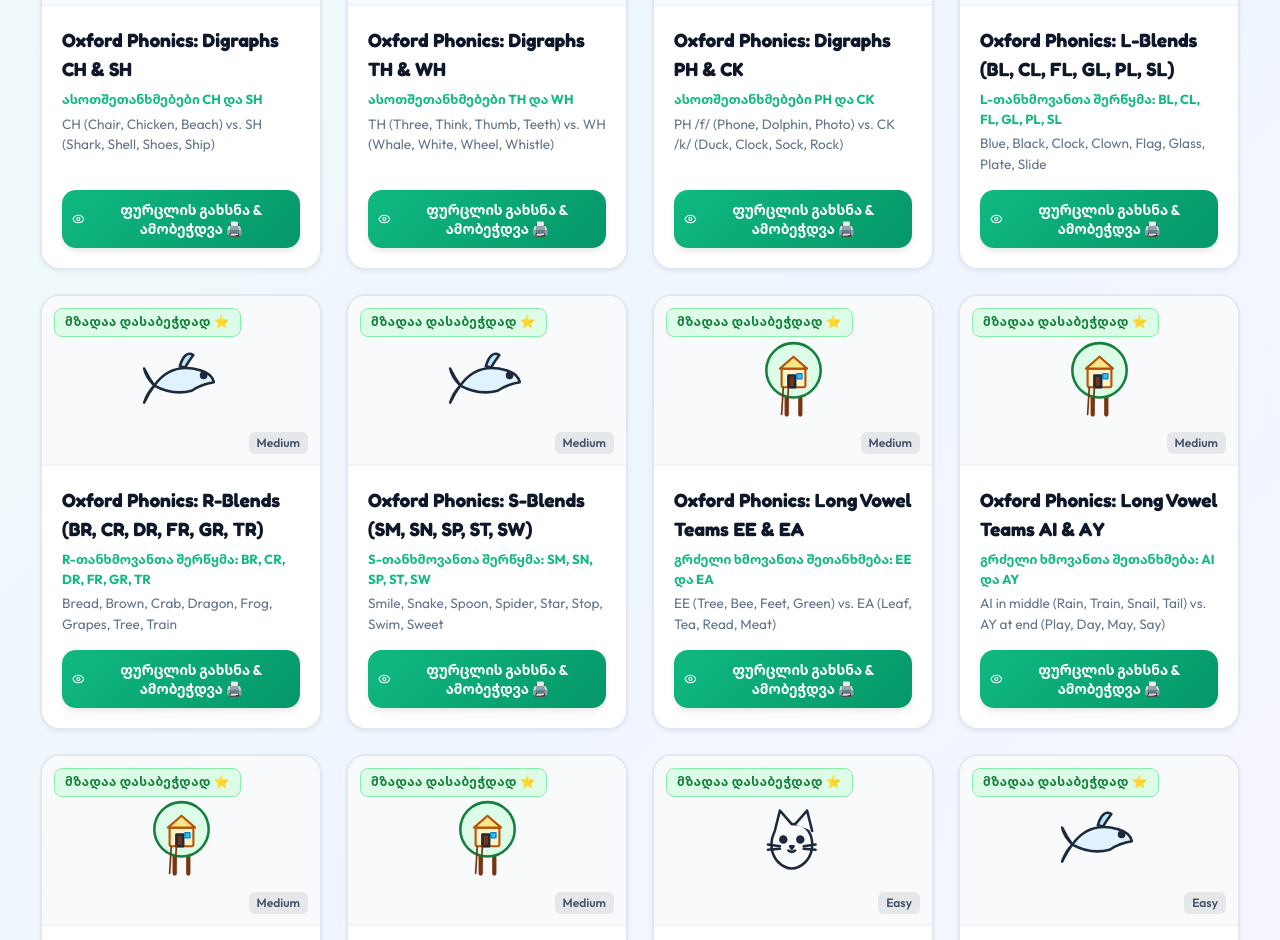
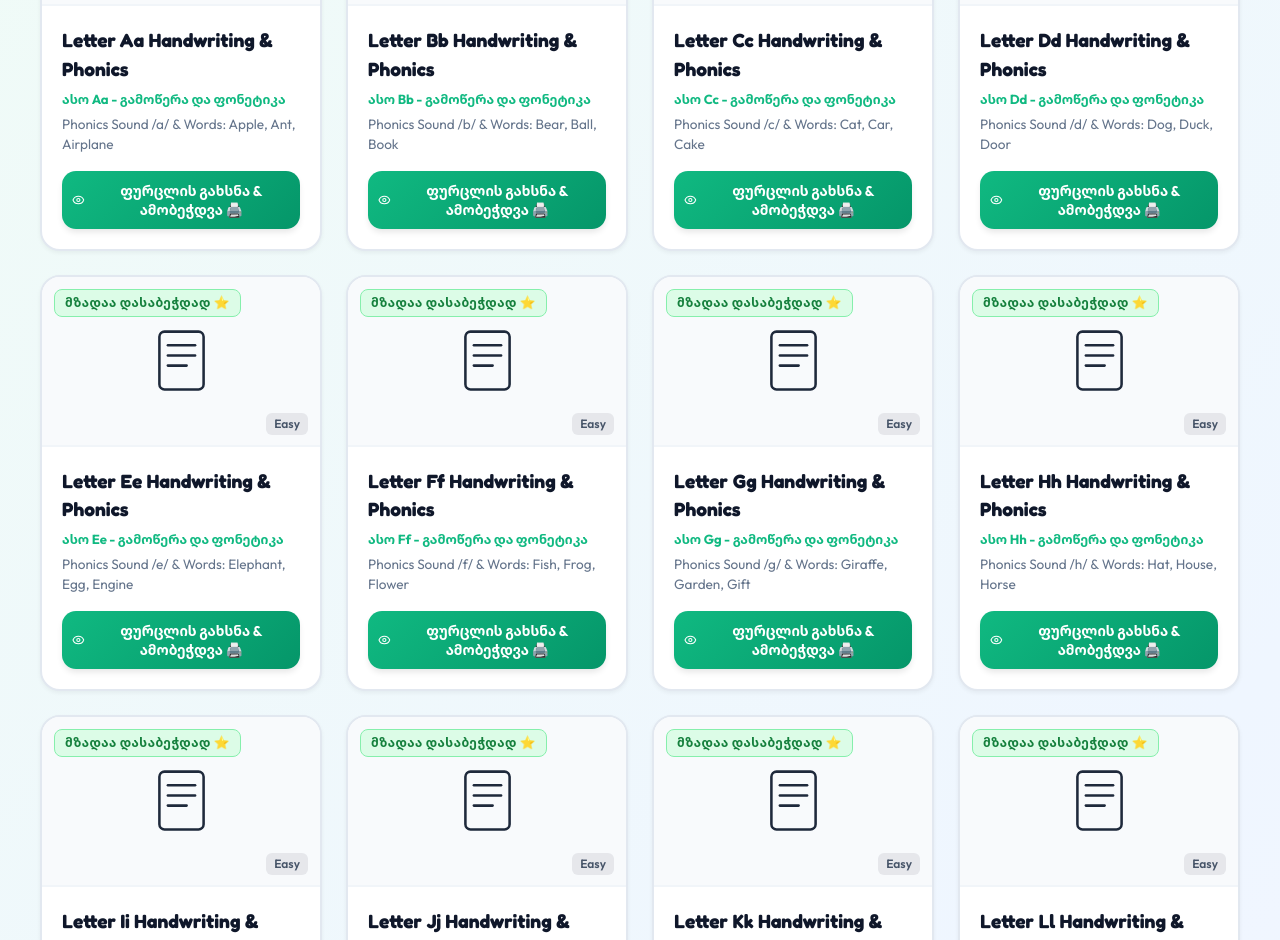
Before and after one commit to SophieMaruashvili/junior-english-worksheets, a React (Vite) app: page / in a window 1280 px wide. Shown: the part 920-1860 px from the top of the page. Built offline with nearby package versions, Linux system fonts and the light colour scheme.

Commit message:
feat(branding): remove external brand mentions, set 1st grade default, and refine clean 4-grade separation

```diff
--- a/src/App.tsx
+++ b/src/App.tsx
@@ -11,7 +11,7 @@
 
 export const App: React.FC = () => {
   const [lang, setLang] = useState<Language>('ka');
-  const [selectedGrade, setSelectedGrade] = useState<GradeLevel>(2);
+  const [selectedGrade, setSelectedGrade] = useState<GradeLevel>(1);
   const [selectedCategory, setSelectedCategory] = useState<SubjectCategory>('all');
   const [selectedWorksheet, setSelectedWorksheet] = useState<WorksheetData | null>(null);
   const [isShareModalOpen, setIsShareModalOpen] = useState(false);
@@ -44,13 +44,13 @@
       <HeroBanner
         lang={lang}
         onExploreFree={() => {
-          setSelectedGrade(2);
+          setSelectedGrade(1);
           setSelectedCategory('all');
           window.scrollTo({ top: 380, behavior: 'smooth' });
         }}
       />
 
-      {/* Grade Selector & Topic Pills */}
+      {/* 4 Grade Level Cards & Topic Filter Pills */}
       <GradeSelector
         selectedGrade={selectedGrade}
         onSelectGrade={(grade) => {
--- a/src/data/oxfordPhonicsWorksheets.ts
+++ b/src/data/oxfordPhonicsWorksheets.ts
@@ -3,36 +3,36 @@
 export const oxfordPhonicsWorksheets: WorksheetData[] = [
   // 1. CH & SH Digraphs
   {
-    id: 'g2_oxford_ch_sh',
+    id: 'g2_letter_combo_ch_sh',
     grade: 2,
     category: 'phonics',
     isFree: true,
-    titleEn: 'Oxford Phonics: Digraphs CH & SH',
+    titleEn: 'Letter Combinations: CH & SH',
     titleKa: 'ასოთშეთანხმებები CH და SH',
     topicEn: 'CH (Chair, Chicken, Beach) vs. SH (Shark, Shell, Shoes, Ship)',
     topicKa: 'CH და SH ბგერები და სიტყვები',
     difficulty: 'Easy',
-    instructionsEn: 'Look at the pictures, complete the words with "ch" or "sh", and copy the words.',
+    instructionsEn: 'Complete the words with "ch" or "sh" and copy the words on the lines.',
     instructionsKa: 'შეავსე სიტყვები "ch" ან "sh"-ით და გადაწერე ხაზზე.',
     icon: 'shark',
     previewArt: 'shark',
     sections: [
       {
-        headingEn: 'Section A: The "CH" Digraph (/tʃ/ sound)',
+        headingEn: 'Section A: The "CH" Sound (/tʃ/)',
         headingKa: 'ჯგუფი A: „CH“ სიტყვები',
         items: [
           { prompt: '1. ___ A I R ➔ chair (sit on it)', trace: 'chair', line: 'c h a i r' },
           { prompt: '2. ___ I C K E N ➔ chicken (farm bird)', trace: 'chicken', line: 'c h i c k e n' },
           { prompt: '3. ___ E E S E ➔ cheese (yellow dairy)', trace: 'cheese', line: 'c h e e s e' },
-          { prompt: '4. B E A ___ ➔ beach (sandy ocean coast)', trace: 'beach', line: 'b e a c h' }
+          { prompt: '4. B E A ___ ➔ beach (sandy coast)', trace: 'beach', line: 'b e a c h' }
         ]
       },
       {
-        headingEn: 'Section B: The "SH" Digraph (/ʃ/ sound)',
+        headingEn: 'Section B: The "SH" Sound (/ʃ/)',
         headingKa: 'ჯგუფი B: „SH“ სიტყვები',
         items: [
           { prompt: '5. ___ A R K ➔ shark (ocean hunter)', trace: 'shark', line: 's h a r k' },
-          { prompt: '6. ___ E L L ➔ shell (seashell on sand)', trace: 'shell', line: 's h e l l' },
+          { prompt: '6. ___ E L L ➔ shell (seashell on beach)', trace: 'shell', line: 's h e l l' },
           { prompt: '7. ___ O E S ➔ shoes (wear on feet)', trace: 'shoes', line: 's h o e s' },
           { prompt: '8. ___ I P ➔ ship (sails on water)', trace: 'ship', line: 's h i p' }
         ]
@@ -43,11 +43,11 @@
 
   // 2. TH & WH Digraphs
   {
-    id: 'g2_oxford_th_wh',
+    id: 'g2_letter_combo_th_wh',
     grade: 2,
     category: 'phonics',
     isFree: true,
-    titleEn: 'Oxford Phonics: Digraphs TH & WH',
+    titleEn: 'Letter Combinations: TH & WH',
     titleKa: 'ასოთშეთანხმებები TH და WH',
     topicEn: 'TH (Three, Think, Thumb, Teeth) vs. WH (Whale, White, Wheel, Whistle)',
     topicKa: 'TH და WH ბგერები და სიტყვები',
@@ -58,23 +58,23 @@
     previewArt: 'shark',
     sections: [
       {
-        headingEn: 'Section A: The "TH" Digraph',
+        headingEn: 'Section A: The "TH" Sound',
         headingKa: 'ჯგუფი A: „TH“ სიტყვები',
         items: [
           { prompt: '1. ___ R E E ➔ three (number 3)', trace: 'three', line: 't h r e e' },
-          { prompt: '2. ___ U M B ➔ thumb (hand finger)', trace: 'thumb', line: 't h u m b' },
-          { prompt: '3. ___ I N K ➔ think (use your brain)', trace: 'think', line: 't h i n k' },
-          { prompt: '4. T E E ___ ➔ teeth (brush your teeth)', trace: 'teeth', line: 't e e t h' }
+          { prompt: '2. ___ U M B ➔ thumb (finger)', trace: 'thumb', line: 't h u m b' },
+          { prompt: '3. ___ I N K ➔ think (use brain)', trace: 'think', line: 't h i n k' },
+          { prompt: '4. T E E ___ ➔ teeth (brush teeth)', trace: 'teeth', line: 't e e t h' }
         ]
       },
       {
-        headingEn: 'Section B: The "WH" Digraph',
+        headingEn: 'Section B: The "WH" Sound',
         headingKa: 'ჯგუფი B: „WH“ სიტყვები',
         items: [
           { prompt: '5. ___ A L E ➔ whale (giant blue mammal)', trace: 'whale', line: 'w h a l e' },
           { prompt: '6. ___ I T E ➔ white (white snow)', trace: 'white', line: 'w h i t e' },
           { prompt: '7. ___ E E L ➔ wheel (bicycle wheel)', trace: 'wheel', line: 'w h e e l' },
-          { prompt: '8. ___ I S T L E ➔ whistle (makes sound)', trace: 'whistle', line: 'w h i s t l e' }
+          { prompt: '8. ___ I S T L E ➔ whistle (sound)', trace: 'whistle', line: 'w h i s t l e' }
         ]
       }
     ],
@@ -83,14 +83,14 @@
 
   // 3. PH & CK Digraphs
   {
-    id: 'g2_oxford_ph_ck',
+    id: 'g2_letter_combo_ph_ck',
     grade: 2,
     category: 'phonics',
     isFree: true,
-    titleEn: 'Oxford Phonics: Digraphs PH & CK',
+    titleEn: 'Letter Combinations: PH & CK',
     titleKa: 'ასოთშეთანხმებები PH და CK',
     topicEn: 'PH /f/ (Phone, Dolphin, Photo) vs. CK /k/ (Duck, Clock, Sock, Rock)',
-    topicKa: 'PH (ფ) და CK (კ) ბგერები',
+    topicKa: 'PH და CK ბგერები',
     difficulty: 'Medium',
     instructionsEn: 'Fill in the blanks with "ph" (/f/) or "ck" (/k/).',
     instructionsKa: 'შეავსე "ph" ან "ck"-ით.',
@@ -98,23 +98,23 @@
     previewArt: 'shark',
     sections: [
       {
-        headingEn: 'Section A: The "PH" Digraph (/f/ sound)',
+        headingEn: 'Section A: The "PH" Sound (/f/)',
         headingKa: 'ჯგუფი A',
         items: [
           { prompt: '1. ___ O N E ➔ phone (call a friend)', trace: 'phone', line: 'p h o n e' },
-          { prompt: '2. D O L ___ I N ➔ dolphin (friendly swimmer)', trace: 'dolphin', line: 'd o l p h i n' },
-          { prompt: '3. ___ O T O ➔ photo (camera picture)', trace: 'photo', line: 'p h o t o' },
+          { prompt: '2. D O L ___ I N ➔ dolphin (swimmer)', trace: 'dolphin', line: 'd o l p h i n' },
+          { prompt: '3. ___ O T O ➔ photo (picture)', trace: 'photo', line: 'p h o t o' },
           { prompt: '4. E L E ___ A N T ➔ elephant (big ears)', trace: 'elephant', line: 'e l e p h a n t' }
         ]
       },
       {
-        headingEn: 'Section B: The "CK" Digraph (/k/ sound)',
+        headingEn: 'Section B: The "CK" Sound (/k/)',
         headingKa: 'ჯგუფი B',
         items: [
-          { prompt: '5. D U ___ ➔ duck (swims and quacks)', trace: 'duck', line: 'd u c k' },
+          { prompt: '5. D U ___ ➔ duck (quacks in water)', trace: 'duck', line: 'd u c k' },
           { prompt: '6. C L O ___ ➔ clock (tells time)', trace: 'clock', line: 'c l o c k' },
           { prompt: '7. S O ___ ➔ sock (wear in shoes)', trace: 'sock', line: 's o c k' },
-          { prompt: '8. R O ___ ➔ rock (hard gray stone)', trace: 'rock', line: 'r o c k' }
+          { prompt: '8. R O ___ ➔ rock (hard stone)', trace: 'rock', line: 'r o c k' }
         ]
       }
     ],
@@ -123,17 +123,17 @@
 
   // 4. L-Blends (BL, CL, FL, GL, PL, SL)
   {
-    id: 'g2_oxford_l_blends',
+    id: 'g2_letter_combo_l_blends',
     grade: 2,
     category: 'phonics',
     isFree: true,
-    titleEn: 'Oxford Phonics: L-Blends (BL, CL, FL, GL, PL, SL)',
-    titleKa: 'L-თანხმოვანთა შერწყმა: BL, CL, FL, GL, PL, SL',
-    topicEn: 'Blue, Black, Clock, Clown, Flag, Glass, Plate, Slide',
+    titleEn: 'Consonant Blends: BL, CL, FL, GL, PL, SL',
+    titleKa: 'თანხმოვანთა შეთანხმება: BL, CL, FL, GL, PL, SL',
+    topicEn: 'Blue, Clock, Flag, Glass, Plate, Slide',
     topicKa: 'BL, CL, FL, GL, PL, SL სიტყვები',
     difficulty: 'Medium',
     instructionsEn: 'Complete the word with the correct L-blend from the Word Bank.',
-    instructionsKa: 'შეავსე სწორი L-შეთანხმებით.',
+    instructionsKa: 'შეავსე სწორი შეთანხმებით.',
     icon: 'shark',
     previewArt: 'shark',
     sections: [
@@ -141,11 +141,11 @@
         headingEn: 'Word Bank: [ BL , CL , FL , GL , PL , SL ]',
         headingKa: 'სიტყვათა ბანკი',
         items: [
-          { prompt: '1. ___ U E ➔ blue (color of the sky)', line: 'blue', blend: 'BL' },
-          { prompt: '2. ___ O C K ➔ clock (on the wall)', line: 'clock', blend: 'CL' },
+          { prompt: '1. ___ U E ➔ blue (color of sky)', line: 'blue', blend: 'BL' },
+          { prompt: '2. ___ O C K ➔ clock (on wall)', line: 'clock', blend: 'CL' },
           { prompt: '3. ___ A G ➔ flag (flying in wind)', line: 'flag', blend: 'FL' },
           { prompt: '4. ___ A S S ➔ glass (drink water)', line: 'glass', blend: 'GL' },
-          { prompt: '5. ___ A T E ➔ plate (eat lunch on it)', line: 'plate', blend: 'PL' },
+          { prompt: '5. ___ A T E ➔ plate (eat lunch)', line: 'plate', blend: 'PL' },
           { prompt: '6. ___ I D E ➔ slide (play in park)', line: 'slide', blend: 'SL' }
         ]
       }
@@ -155,17 +155,17 @@
 
   // 5. R-Blends (BR, CR, DR, FR, GR, TR)
   {
-    id: 'g2_oxford_r_blends',
+    id: 'g2_letter_combo_r_blends',
     grade: 2,
     category: 'phonics',
     isFree: true,
-    titleEn: 'Oxford Phonics: R-Blends (BR, CR, DR, FR, GR, TR)',
-    titleKa: 'R-თანხმოვანთა შერწყმა: BR, CR, DR, FR, GR, TR',
-    topicEn: 'Bread, Brown, Crab, Dragon, Frog, Grapes, Tree, Train',
+    titleEn: 'Consonant Blends: BR, CR, DR, FR, GR, TR',
+    titleKa: 'თანხმოვანთა შეთანხმება: BR, CR, DR, FR, GR, TR',
+    topicEn: 'Brown, Crab, Dragon, Frog, Grapes, Tree',
     topicKa: 'BR, CR, DR, FR, GR, TR სიტყვები',
     difficulty: 'Medium',
     instructionsEn: 'Choose the matching R-blend: [ BR , CR , DR , FR , GR , TR ].',
-    instructionsKa: 'შეარჩიე სწორი R-შეთანხმება.',
+    instructionsKa: 'შეარჩიე სწორი შეთანხმება.',
     icon: 'shark',
     previewArt: 'shark',
     sections: [
@@ -175,9 +175,9 @@
         items: [
           { prompt: '1. ___ O W N ➔ brown (color of bear)', line: 'brown', blend: 'BR' },
           { prompt: '2. ___ A B ➔ crab (walks on beach)', line: 'crab', blend: 'CR' },
-          { prompt: '3. ___ A G O N ➔ dragon (flies with fire)', line: 'dragon', blend: 'DR' },
+          { prompt: '3. ___ A G O N ➔ dragon (flying monster)', line: 'dragon', blend: 'DR' },
           { prompt: '4. ___ O G ➔ frog (jumps in pond)', line: 'frog', blend: 'FR' },
-          { prompt: '5. ___ A P E S ➔ grapes (sweet purple fruit)', line: 'grapes', blend: 'GR' },
+          { prompt: '5. ___ A P E S ➔ grapes (sweet fruit)', line: 'grapes', blend: 'GR' },
           { prompt: '6. ___ E E ➔ tree (tall green tree)', line: 'tree', blend: 'TR' }
         ]
       }
@@ -187,13 +187,13 @@
 
   // 6. S-Blends (SM, SN, SP, ST, SW)
   {
-    id: 'g2_oxford_s_blends',
+    id: 'g2_letter_combo_s_blends',
     grade: 2,
     category: 'phonics',
     isFree: true,
-    titleEn: 'Oxford Phonics: S-Blends (SM, SN, SP, ST, SW)',
-    titleKa: 'S-თანხმოვანთა შერწყმა: SM, SN, SP, ST, SW',
-    topicEn: 'Smile, Snake, Spoon, Spider, Star, Stop, Swim, Sweet',
+    titleEn: 'Consonant Blends: SM, SN, SP, ST, SW',
+    titleKa: 'თანხმოვანთა შეთანხმება: SM, SN, SP, ST, SW',
+    topicEn: 'Smile, Snake, Spoon, Star, Swim, Stop',
     topicKa: 'SM, SN, SP, ST, SW სიტყვები',
     difficulty: 'Medium',
     instructionsEn: 'Complete the words with [ SM , SN , SP , ST , SW ].',
@@ -206,11 +206,11 @@
         headingKa: 'სიტყვათა ბანკი',
         items: [
           { prompt: '1. ___ I L E ➔ smile (happy face)', line: 'smile', blend: 'SM' },
-          { prompt: '2. ___ A K E ➔ snake (crawls on grass)', line: 'snake', blend: 'SN' },
+          { prompt: '2. ___ A K E ➔ snake (crawls in grass)', line: 'snake', blend: 'SN' },
           { prompt: '3. ___ O O N ➔ spoon (eat soup)', line: 'spoon', blend: 'SP' },
           { prompt: '4. ___ A R ➔ star (shines at night)', line: 'star', blend: 'ST' },
           { prompt: '5. ___ I M ➔ swim (swim in water)', line: 'swim', blend: 'SW' },
-          { prompt: '6. ___ O P ➔ stop (red traffic light)', line: 'stop', blend: 'ST' }
+          { prompt: '6. ___ O P ➔ stop (red signal)', line: 'stop', blend: 'ST' }
         ]
       }
     ],
@@ -219,38 +219,38 @@
 
   // 7. Long Vowel Teams: EE & EA
   {
-    id: 'g2_oxford_vowel_ee_ea',
+    id: 'g2_letter_combo_vowel_ee_ea',
     grade: 2,
     category: 'phonics',
     isFree: true,
-    titleEn: 'Oxford Phonics: Long Vowel Teams EE & EA',
-    titleKa: 'გრძელი ხმოვანთა შეთანხმება: EE და EA',
-    topicEn: 'EE (Tree, Bee, Feet, Green) vs. EA (Leaf, Tea, Read, Meat)',
-    topicKa: 'EE და EA ხმოვნები (/i:/ ბგერა)',
+    titleEn: 'Vowel Teams: EE & EA',
+    titleKa: 'ხმოვანთა შეთანხმება: EE და EA',
+    topicEn: 'EE (Tree, Bee, Feet, Green) vs. EA (Leaf, Tea, Read, Sea)',
+    topicKa: 'EE და EA (/i:/ ბგერა)',
     difficulty: 'Medium',
-    instructionsEn: 'Complete the words with "ee" or "ea" and trace on lines.',
+    instructionsEn: 'Complete the words with "ee" or "ea" and trace.',
     instructionsKa: 'შეავსე "ee" ან "ea"-თი და გამოწერე.',
     icon: 'treehouse',
     previewArt: 'treehouse',
     sections: [
       {
         headingEn: 'Section A: The "EE" Team',
-        headingKa: 'ჯგუფი A: „EE“ სიტყვები',
+        headingKa: 'ჯგუფი A',
         items: [
           { prompt: '1. T R ___ ___ ➔ tree (tall green tree)', trace: 'tree', line: 't r e e' },
-          { prompt: '2. B ___ ___ ➔ bee (makes sweet honey)', trace: 'bee', line: 'b e e' },
-          { prompt: '3. F ___ ___ T ➔ feet (walk with two feet)', trace: 'feet', line: 'f e e t' },
+          { prompt: '2. B ___ ___ ➔ bee (makes honey)', trace: 'bee', line: 'b e e' },
+          { prompt: '3. F ___ ___ T ➔ feet (two feet)', trace: 'feet', line: 'f e e t' },
           { prompt: '4. G R ___ ___ N ➔ green (color of grass)', trace: 'green', line: 'g r e e n' }
         ]
       },
       {
         headingEn: 'Section B: The "EA" Team',
-        headingKa: 'ჯგუფი B: „EA“ სიტყვები',
+        headingKa: 'ჯგუფი B',
         items: [
-          { prompt: '5. L ___ ___ F ➔ leaf (green autumn leaf)', trace: 'leaf', line: 'l e a f' },
-          { prompt: '6. T ___ ___ ➔ tea (warm cup of tea)', trace: 'tea', line: 't e a' },
-          { prompt: '7. R ___ ___ D ➔ read (read an English book)', trace: 'read', line: 'r e a d' },
-          { prompt: '8. S ___ ___ ➔ sea (blue deep ocean)', trace: 'sea', line: 's e a' }
+          { prompt: '5. L ___ ___ F ➔ leaf (green leaf)', trace: 'leaf', line: 'l e a f' },
+          { prompt: '6. T ___ ___ ➔ tea (warm tea)', trace: 'tea', line: 't e a' },
+          { prompt: '7. R ___ ___ D ➔ read (read a book)', trace: 'read', line: 'r e a d' },
+          { prompt: '8. S ___ ___ ➔ sea (blue sea)', trace: 'sea', line: 's e a' }
         ]
       }
     ],
@@ -259,14 +259,14 @@
 
   // 8. Long Vowel Teams: AI & AY
   {
-    id: 'g2_oxford_vowel_ai_ay',
+    id: 'g2_letter_combo_vowel_ai_ay',
     grade: 2,
     category: 'phonics',
     isFree: true,
-    titleEn: 'Oxford Phonics: Long Vowel Teams AI & AY',
-    titleKa: 'გრძელი ხმოვანთა შეთანხმება: AI და AY',
-    topicEn: 'AI in middle (Rain, Train, Snail, Tail) vs. AY at end (Play, Day, May, Say)',
-    topicKa: 'AI (შუაში) და AY (ბოლოში) /eɪ/ ბგერა',
+    titleEn: 'Vowel Teams: AI & AY',
+    titleKa: 'ხმოვანთა შეთანხმება: AI და AY',
+    topicEn: 'AI in middle (Rain, Train, Snail) vs. AY at end (Play, Day, Tray)',
+    topicKa: 'AI და AY /eɪ/ ბგერა',
     difficulty: 'Medium',
     instructionsEn: 'Complete words with "ai" (middle) or "ay" (word ending).',
     instructionsKa: 'შეავსე "ai" ან "ay"-თი.',
@@ -274,15 +274,15 @@
     previewArt: 'treehouse',
     sections: [
       {
-        headingEn: 'Complete with [ AI (middle) / AY (end) ]',
+        headingEn: 'Complete with [ AI / AY ]',
         headingKa: 'სავარჯიშო',
         items: [
-          { prompt: '1. R ___ ___ N ➔ rain (water falls from clouds)', line: 'rain' },
-          { prompt: '2. P L ___ ___ ➔ play (play in the park)', line: 'play' },
-          { prompt: '3. T R ___ ___ N ➔ train (fast electric train)', line: 'train' },
-          { prompt: '4. D ___ ___ ➔ day (sunny warm day)', line: 'day' },
-          { prompt: '5. S N ___ ___ L ➔ snail (slow garden animal)', line: 'snail' },
-          { prompt: '6. T R ___ ___ ➔ tray (carry food on tray)', line: 'tray' }
+          { prompt: '1. R ___ ___ N ➔ rain (water from clouds)', line: 'rain' },
+          { prompt: '2. P L ___ ___ ➔ play (play in park)', line: 'play' },
+          { prompt: '3. T R ___ ___ N ➔ train (fast train)', line: 'train' },
+          { prompt: '4. D ___ ___ ➔ day (sunny day)', line: 'day' },
+          { prompt: '5. S N ___ ___ L ➔ snail (slow snail)', line: 'snail' },
+          { prompt: '6. T R ___ ___ ➔ tray (food tray)', line: 'tray' }
         ]
       }
     ],
@@ -291,13 +291,13 @@
 
   // 9. Long Vowel Teams: OA & OW
   {
-    id: 'g2_oxford_vowel_oa_ow',
+    id: 'g2_letter_combo_vowel_oa_ow',
     grade: 2,
     category: 'phonics',
     isFree: true,
-    titleEn: 'Oxford Phonics: Long Vowel Teams OA & OW',
-    titleKa: 'გრძელი ხმოვანთა შეთანხმება: OA და OW',
-    topicEn: 'OA (Boat, Coat, Soap, Road) vs. OW (Snow, Window, Yellow, Bowl)',
+    titleEn: 'Vowel Teams: OA & OW',
+    titleKa: 'ხმოვანთა შეთანხმება: OA და OW',
+    topicEn: 'OA (Boat, Coat, Soap) vs. OW (Snow, Window, Yellow, Bowl)',
     topicKa: 'OA და OW /oʊ/ ბგერა',
     difficulty: 'Medium',
     instructionsEn: 'Fill in the blanks with "oa" or "ow" to complete the words.',
@@ -310,11 +310,11 @@
         headingKa: 'სავარჯიშო',
         items: [
           { prompt: '1. B ___ ___ T ➔ boat (sails on lake)', line: 'boat' },
-          { prompt: '2. C ___ ___ T ➔ coat (warm winter coat)', line: 'coat' },
-          { prompt: '3. S N ___ ___ ➔ snow (white cold snow)', line: 'snow' },
-          { prompt: '4. S ___ ___ P ➔ soap (wash hands with soap)', line: 'soap' },
-          { prompt: '5. Y E L L ___ ___ ➔ yellow (yellow sunshine)', line: 'yellow' },
-          { prompt: '6. B ___ ___ L ➔ bowl (bowl of cereal)', line: 'bowl' }
+          { prompt: '2. C ___ ___ T ➔ coat (warm coat)', line: 'coat' },
+          { prompt: '3. S N ___ ___ ➔ snow (white snow)', line: 'snow' },
+          { prompt: '4. S ___ ___ P ➔ soap (wash hands)', line: 'soap' },
+          { prompt: '5. Y E L L ___ ___ ➔ yellow (yellow sun)', line: 'yellow' },
+          { prompt: '6. B ___ ___ L ➔ bowl (cereal bowl)', line: 'bowl' }
         ]
       }
     ],
@@ -323,13 +323,13 @@
 
   // 10. Double O Teams (OO Short & Long)
   {
-    id: 'g2_oxford_vowel_oo',
+    id: 'g2_letter_combo_vowel_oo',
     grade: 2,
     category: 'phonics',
     isFree: true,
-    titleEn: 'Oxford Phonics: Double "OO" Sounds',
+    titleEn: 'Double Vowel Teams: "OO" Sounds',
     titleKa: 'ორმაგი OO ბგერები (Moon, Book, Spoon...)',
-    topicEn: 'Long /u:/ (Moon, Spoon, Zoo, Pool) vs. Short /ʊ/ (Book, Foot, Wood, Look)',
+    topicEn: 'Long /u:/ (Moon, Spoon, Zoo) vs. Short /ʊ/ (Book, Foot, Wood)',
     topicKa: 'OO მოკლე და გრძელი ბგერები',
     difficulty: 'Medium',
     instructionsEn: 'Complete the words with "oo" and read them aloud.',
@@ -338,15 +338,15 @@
     previewArt: 'treehouse',
     sections: [
       {
-        headingEn: 'Trace and Complete with "OO":',
+        headingEn: 'Complete with "OO":',
         headingKa: 'სავარჯიშო',
         items: [
-          { prompt: '1. M ___ ___ N ➔ moon (shines in night sky)', trace: 'moon', line: 'm o o n' },
-          { prompt: '2. B ___ ___ K ➔ book (read funny story)', trace: 'book', line: 'b o o k' },
+          { prompt: '1. M ___ ___ N ➔ moon (night sky)', trace: 'moon', line: 'm o o n' },
+          { prompt: '2. B ___ ___ K ➔ book (story book)', trace: 'book', line: 'b o o k' },
           { prompt: '3. S P ___ ___ N ➔ spoon (eat yogurt)', trace: 'spoon', line: 's p o o n' },
-          { prompt: '4. F ___ ___ T ➔ foot (stand on one foot)', trace: 'foot', line: 'f o o t' },
-          { prompt: '5. Z ___ ___ ➔ zoo (visit wild animals)', trace: 'zoo', line: 'z o o' },
-          { prompt: '6. W ___ ___ D ➔ wood (tree wood for fire)', trace: 'wood', line: 'w o o d' }
+          { prompt: '4. F ___ ___ T ➔ foot (stand on foot)', trace: 'foot', line: 'f o o t' },
+          { prompt: '5. Z ___ ___ ➔ zoo (wild animals)', trace: 'zoo', line: 'z o o' },
+          { prompt: '6. W ___ ___ D ➔ wood (tree wood)', trace: 'wood', line: 'w o o d' }
         ]
       }
     ],
```
